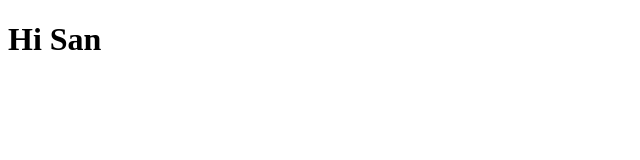
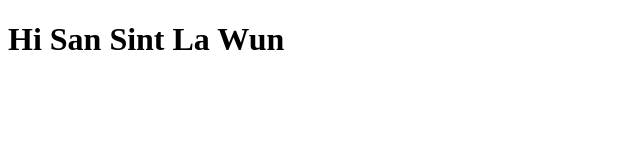
Before and after one commit to SanSintLaWun/test-repo, a plain HTML site: page about.html in a window 1280 px wide. Shown: the whole page, without its empty margins (0-640 px from the left). Drawn offline with Linux system fonts and the light colour scheme.

Commit message:
added1 about

```diff
--- a/about.html
+++ b/about.html
@@ -6,6 +6,6 @@
     <title>Document</title>
 </head>
 <body>
-    <h1> Hi San </h1>
+    <h1> Hi San Sint La Wun </h1>
 </body>
 </html>
```
